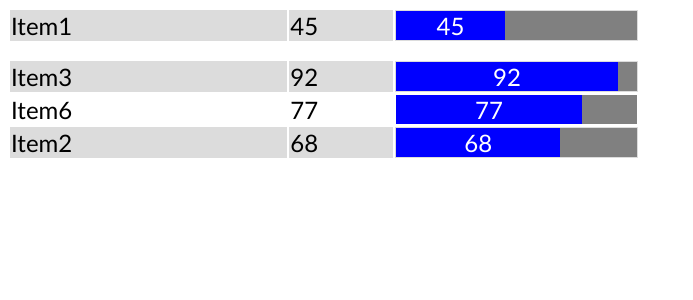
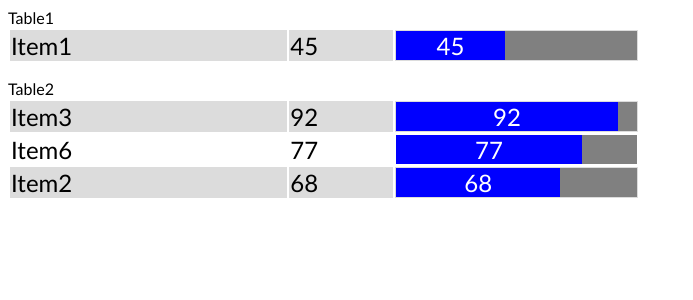
Before and after one commit to alexeyKiselev92/proj2, an Angular app: page / in a window 1280 px wide. Shown: the top 300 px of the page, without its empty margins (0-693 px from the left). Built offline with nearby package versions, Linux system fonts and the light colour scheme.

Commit message:
fix #7
Add table name

```diff
--- a/src/app/myComponents/motionsComponent/motionComponent.html
+++ b/src/app/myComponents/motionsComponent/motionComponent.html
@@ -1,7 +1,7 @@
 <div>
-    <motiontable (selectedItem)="onSelectedItem($event)" [tableName]='Table1' [items]="items"></motiontable>
+    <motiontable (selectedItem)="onSelectedItem($event)" [tableName]="'Table1'" [items]='items'></motiontable>
     <p></p>
-    <motiontable (selectedItem)="onSelectedItem($event)" [tableName]='Table2' [items]="itemsJSON"></motiontable>
+    <motiontable (selectedItem)="onSelectedItem($event)" [tableName]="'Table2'" [items]='itemsJSON'></motiontable>
     <p></p>
     <div *ngIf="selected">
         <label class="selection">{{selected.name}}: {{selected.value}}</label>
--- a/src/app/myComponents/motionsTable/motionTable.css
+++ b/src/app/myComponents/motionsTable/motionTable.css
@@ -6,7 +6,7 @@ tr:nth-child(odd) {
     background-color: gainsboro;
 }
 
-table-name{
+.table-name{
     font: 16px Calibri, serif;
     color: black;
 }
```
